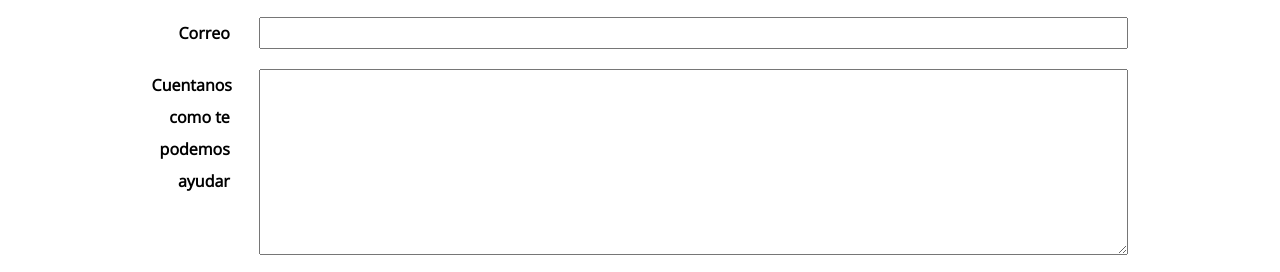
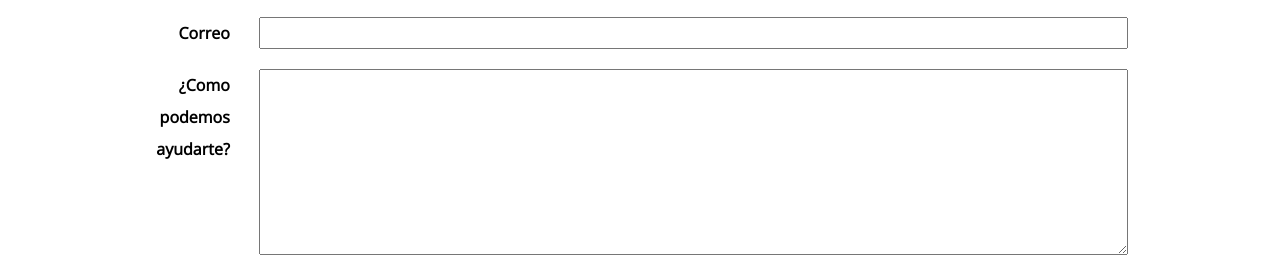
Before and after one commit to Jhoncetto/DecalMarkets, a plain HTML site: page contacto.html in a window 1280 px wide. Shown: the part 912-1184 px from the top of the page. Drawn offline with nearby package versions, Linux system fonts and the light colour scheme.

Commit message:
FIX: AJUSTES ORTOGRAFICOS

```diff
--- a/contacto.html
+++ b/contacto.html
@@ -49,7 +49,7 @@
         <input class="form__input"  type="text" name="name" required>
         <label class="form__label" class="form__label" name="email" for="">Correo </label>
         <input class="form__input" type="email" name="email" required>
-        <label class="form__label" for="">Cuentanos como te podemos ayudar </label>
+        <label class="form__label" for="">¿Como podemos ayudarte?</label>
         <textarea  class="form__textarea"   name="message" id="" cols="30" rows="10"></textarea>
         <button  class=" btn form__btn" type="submit">Send</button>
     </form>
```
